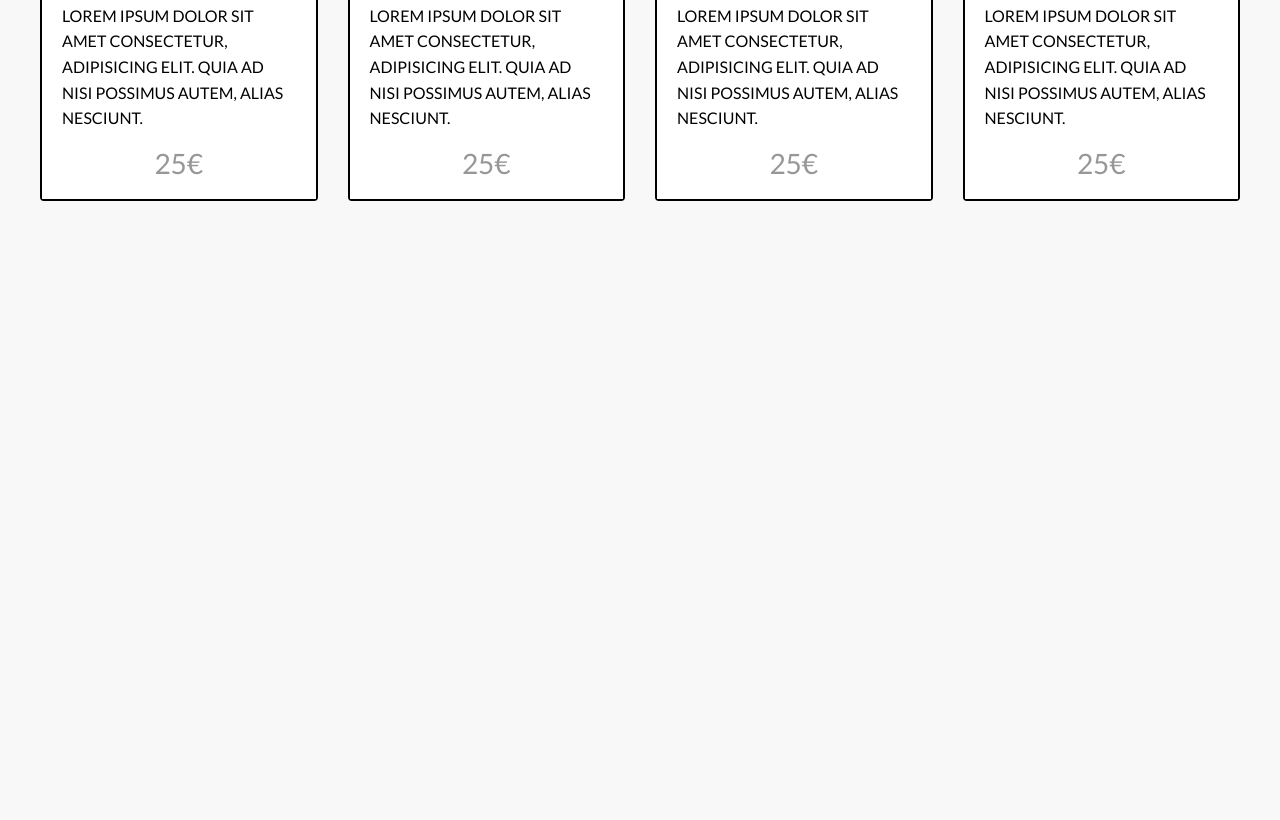
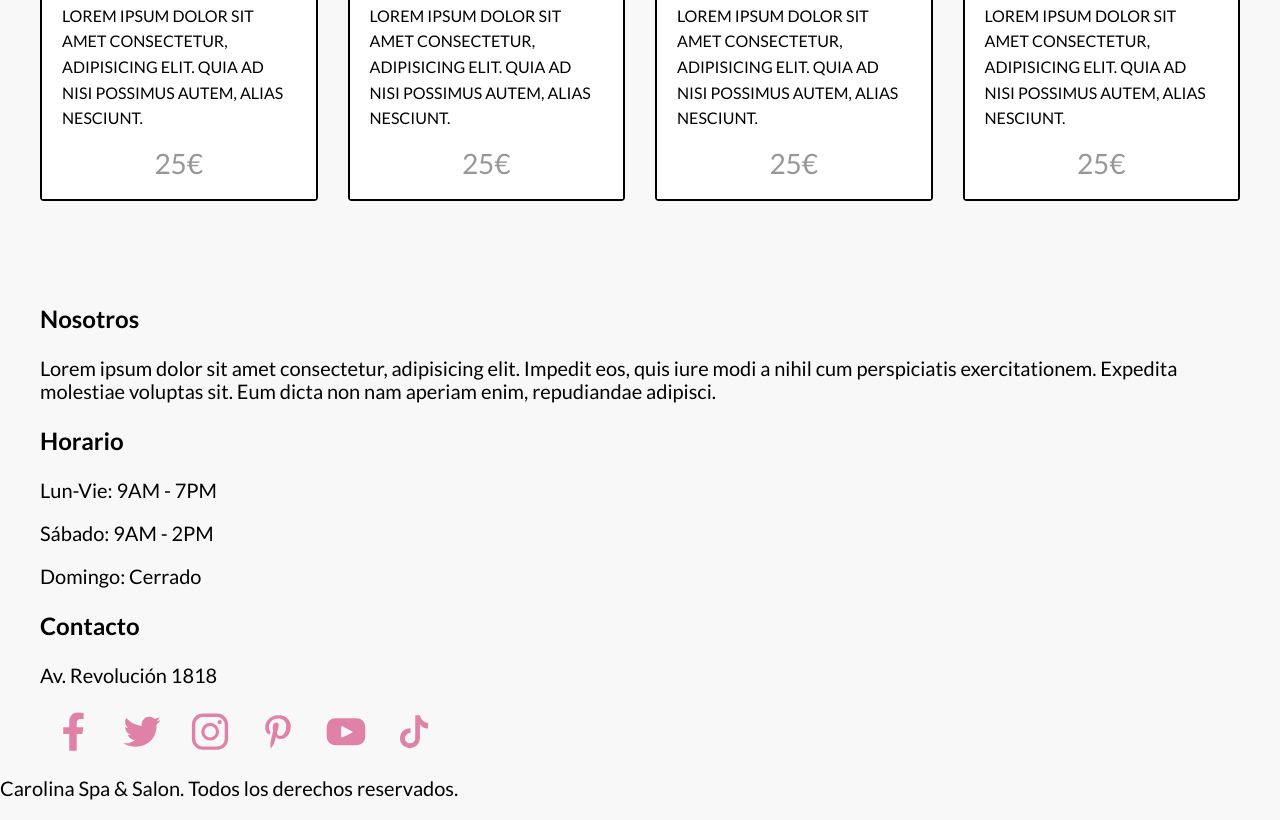
Before and after one commit to AlvaroSegovia-1/MonicaSpa, a website: page index.html in a window 1280 px wide. Shown: the part 3643-4463 px from the top of the page. Before the commit the page ends 3924 px from the top, so only its background shows below. Drawn offline with Linux system fonts and the light colour scheme; a web font is replaced by a local one.

Commit message:
creando footer

```diff
--- a/index.html
+++ b/index.html
@@ -234,6 +234,46 @@
 
      </main>
 
+     <footer class="footer section">
+         <div class="footer__grid contenedor">
+             <div class="footer__widget">
+                 <h3 class="footer__heading">Nosotros</h3>
+                 <p class="footer_texto">Lorem ipsum dolor sit amet consectetur,
+                      adipisicing elit. Impedit eos, quis iure modi a nihil
+                      cum perspiciatis exercitationem. Expedita molestiae voluptas sit.
+                      Eum dicta non nam aperiam enim, repudiandae adipisci.
+                </p>
+             </div>
+
+             <div class="footer__widget">
+                 <h3 class="footer__heading">Horario</h3>
+                 <p class="footer__texto">Lun-Vie: 9AM - 7PM</p>
+                 <p class="footer__texto">Sábado: 9AM - 2PM</p>
+                 <p class="footer__texto">Domingo: Cerrado</p>
+             </div>
+
+             <div class="footer__widget">
+                 <h3 class="footer__heading">Contacto</h3>
+                 <p class="footer__texto">Av. Revolución 1818</p>
+                 <nav class="sociales">
+                    <a class="sociales__enlace" href="https://facebook.com">
+                        <span class="sociales__accesible">Facebook</span></a>
+                    <a class="sociales__enlace" href="https://twitter.com">
+                        <span class="sociales__accesible">Twitter</span></a>
+                    <a class="sociales__enlace" href="https://instagram.com">
+                        <span class="sociales__accesible">Instagram</span></a>
+                    <a class="sociales__enlace" href="https://pinterest.com">
+                        <span class="sociales__accesible">Pinterest</span></a>
+                    <a class="sociales__enlace" href="https://youtube.com">
+                        <span class="sociales__accesible">YouTube</span></a>
+                    <a class="sociales__enlace" href="https://tiktok.com">
+                        <span class="sociales__accesible">TikTok</span></a>
+                </nav>
+             </div>
+         </div>
+
+         <p class="footer__copyright">Carolina Spa & Salon. Todos los derechos reservados.</p>
+     </footer>
 
 
 </body>
```
